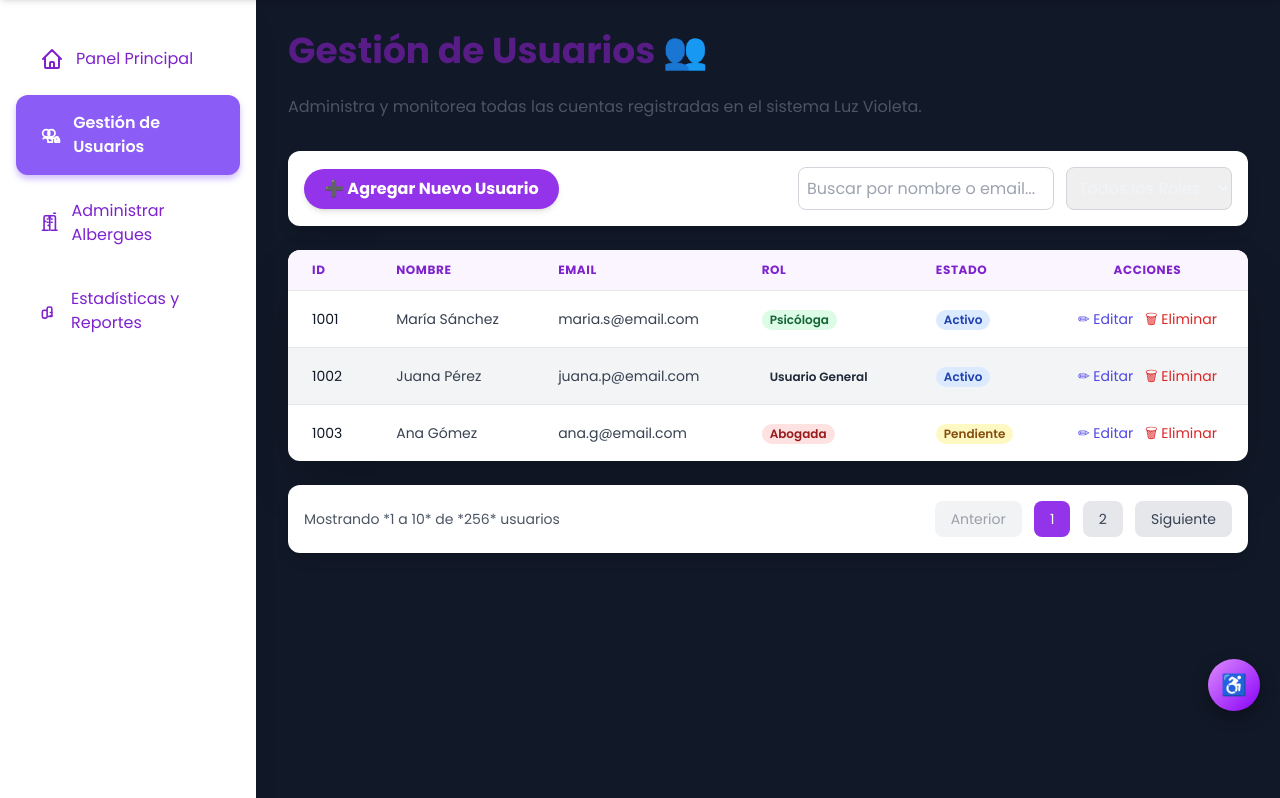
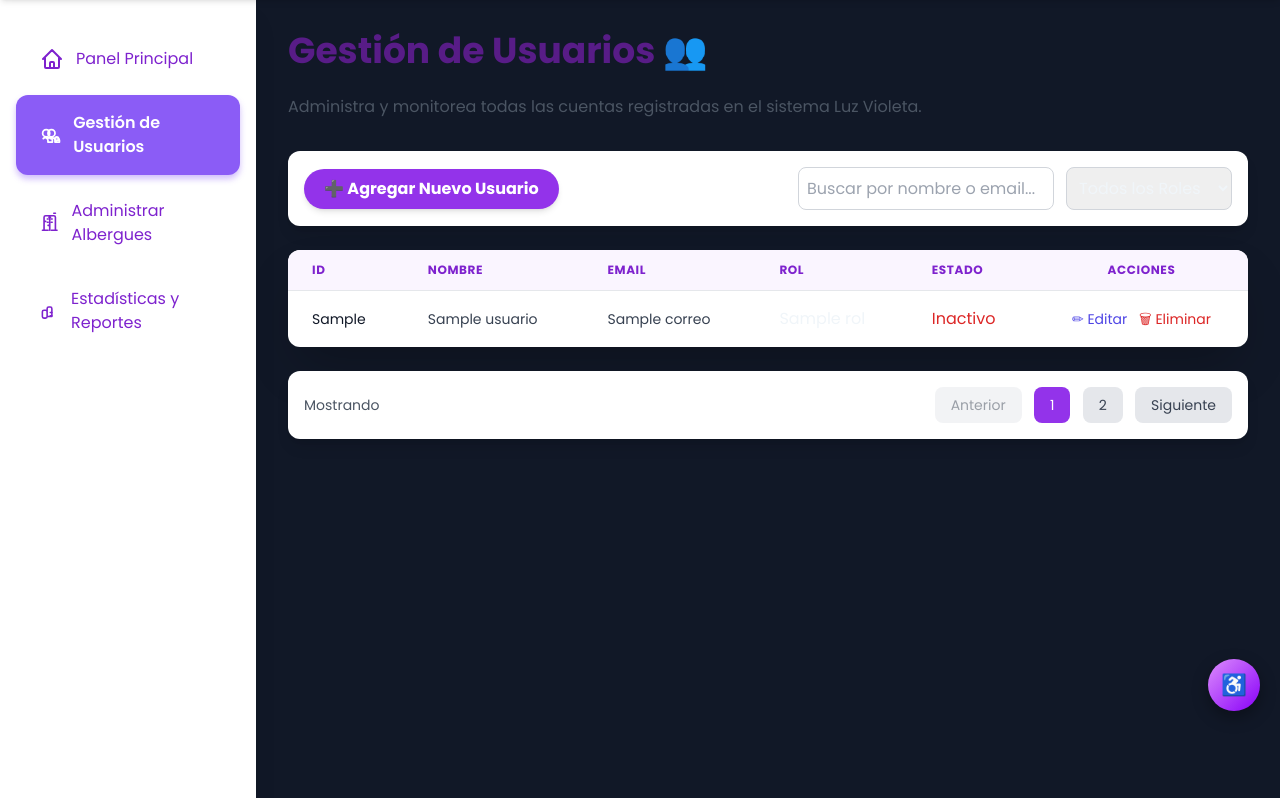
Before and after one commit to diego-reb/Luz-Violeta, a Python web app: template app/templates/gestiondeusuariosadmin.html in a window 1280 px wide. Shown: the part 69-867 px from the top of the page. Run offline with Jinja, Linux system fonts and the light colour scheme; the template is opened without the code that fills it: most values are stand-ins (such as "Sample title", 1, 10 or a date in 2020); some libraries are stand-ins or nearby versions.

Commit message:
Actualice la vista gestion de usuarios para que extraiga los valores de la bd e hice el controller

```diff
--- a/app/__init__.py
+++ b/app/__init__.py
@@ -7,6 +7,7 @@ from app.controllers.admin.adminController import admin_bp
 from app.controllers.admin import admin_bp
 from app.controllers.registro_controllers import registro_bp
 from app.controllers.telefono_controllers import telefono_bp
+from app.controllers.admin.usuarios_controllers import gestion_usuarios_bp
 
 def Luzvioleta():
     app = Flask(__name__)
@@ -25,6 +26,7 @@ def Luzvioleta():
     app.register_blueprint(admin_bp)
     app.register_blueprint(registro_bp)
     app.register_blueprint(telefono_bp)
+    app.register_blueprint(gestion_usuarios_bp)
 
 
     @app.after_request
--- a/app/controllers/admin/__init__.py
+++ b/app/controllers/admin/__init__.py
@@ -1,2 +1,3 @@
 from flask import Blueprint
 from app.controllers.admin.adminController import admin_bp
+from app.controllers.admin.usuarios_controllers import gestion_usuarios_bp
--- a/app/controllers/main_controllers.py
+++ b/app/controllers/main_controllers.py
@@ -5,10 +5,6 @@ main = Blueprint('main', __name__)
 @main.route('/')
 def index():
     return render_template('index.html')
-
-@main.route('/Quienes_somos')
-def quienes_somos():
-    return render_template('inicio.html')
 
 @main.route('/albergues')
 def albergues():
@@ -18,6 +14,7 @@ def albergues():
 def apoyo_legal():
     return render_template('legal.html')
 
+
 @main.route('/apoyo_psicologico')
 def apoyo_psicologico():
     return render_template('psicologico.html')
--- a/app/templates/gestiondeusuariosadmin.html
+++ b/app/templates/gestiondeusuariosadmin.html
@@ -129,19 +129,18 @@
                         </tr>
                     </thead>
                     <tbody class="divide-y divide-gray-200">
+                        {%for u in usuarios %}
                         <tr class="table-row-striped">
-                            <td class="px-6 py-4 whitespace-nowrap text-sm font-medium text-gray-900">1001</td>
-                            <td class="px-6 py-4 whitespace-nowrap text-sm text-gray-700">María Sánchez</td>
-                            <td class="px-6 py-4 whitespace-nowrap text-sm text-gray-700">maria.s@email.com</td>
+                            <td class="px-6 py-4 whitespace-nowrap text-sm font-medium text-gray-900">{{u.id_usuario}}</td>
+                            <td class="px-6 py-4 whitespace-nowrap text-sm text-gray-700">{{u.nombre}}</td>
+                            <td class="px-6 py-4 whitespace-nowrap text-sm text-gray-700">{{u.correo}}</td>
+                            <td class="px-6 py-4 whitespace-nowrap">{{u.rol}}</td>
                             <td class="px-6 py-4 whitespace-nowrap">
-                                <span class="px-2 inline-flex text-xs leading-5 font-semibold rounded-full bg-green-100 text-green-800">
-                                    Psicóloga
-                                </span>
-                            </td>
-                            <td class="px-6 py-4 whitespace-nowrap">
-                                <span class="px-2 inline-flex text-xs leading-5 font-semibold rounded-full bg-blue-100 text-blue-800">
-                                    Activo
-                                </span>
+                                {%if u.activo %}
+                                    <span class="text-green-600 front-semibold">Activo</span>
+                                {% else %}
+                                    <span class="text-red-600 front-semibold">Inactivo</span>
+                                {% endif %}
                             </td>
                             <td class="px-6 py-4 whitespace-nowrap text-center text-sm font-medium space-x-2">
                                 <button class="text-indigo-600 hover:text-indigo-900 transition-colors" onclick="alert('Editando a María Sánchez')">
@@ -152,58 +151,13 @@
                                 </button>
                             </td>
                         </tr>
-                        <tr class="table-row-striped">
-                            <td class="px-6 py-4 whitespace-nowrap text-sm font-medium text-gray-900">1002</td>
-                            <td class="px-6 py-4 whitespace-nowrap text-sm text-gray-700">Juana Pérez</td>
-                            <td class="px-6 py-4 whitespace-nowrap text-sm text-gray-700">juana.p@email.com</td>
-                            <td class="px-6 py-4 whitespace-nowrap">
-                                <span class="px-2 inline-flex text-xs leading-5 font-semibold rounded-full bg-gray-100 text-gray-800">
-                                    Usuario General
-                                </span>
-                            </td>
-                            <td class="px-6 py-4 whitespace-nowrap">
-                                <span class="px-2 inline-flex text-xs leading-5 font-semibold rounded-full bg-blue-100 text-blue-800">
-                                    Activo
-                                </span>
-                            </td>
-                            <td class="px-6 py-4 whitespace-nowrap text-center text-sm font-medium space-x-2">
-                                <button class="text-indigo-600 hover:text-indigo-900 transition-colors" onclick="alert('Editando a Juana Pérez')">
-                                    ✏ Editar
-                                </button>
-                                <button class="text-red-600 hover:text-red-900 transition-colors" onclick="confirm('¿Estás segura de eliminar a Juana Pérez?')">
-                                    🗑 Eliminar
-                                </button>
-                            </td>
-                        </tr>
-                        <tr class="table-row-striped">
-                            <td class="px-6 py-4 whitespace-nowrap text-sm font-medium text-gray-900">1003</td>
-                            <td class="px-6 py-4 whitespace-nowrap text-sm text-gray-700">Ana Gómez</td>
-                            <td class="px-6 py-4 whitespace-nowrap text-sm text-gray-700">ana.g@email.com</td>
-                            <td class="px-6 py-4 whitespace-nowrap">
-                                <span class="px-2 inline-flex text-xs leading-5 font-semibold rounded-full bg-red-100 text-red-800">
-                                    Abogada
-                                </span>
-                            </td>
-                            <td class="px-6 py-4 whitespace-nowrap">
-                                <span class="px-2 inline-flex text-xs leading-5 font-semibold rounded-full bg-yellow-100 text-yellow-800">
-                                    Pendiente
-                                </span>
-                            </td>
-                            <td class="px-6 py-4 whitespace-nowrap text-center text-sm font-medium space-x-2">
-                                <button class="text-indigo-600 hover:text-indigo-900 transition-colors" onclick="alert('Editando a Ana Gómez')">
-                                    ✏ Editar
-                                </button>
-                                <button class="text-red-600 hover:text-red-900 transition-colors" onclick="confirm('¿Estás segura de eliminar a Ana Gómez?')">
-                                    🗑 Eliminar
-                                </button>
-                            </td>
-                        </tr>
+                        {% endfor %}
                         </tbody>
                 </table>
             </div>
 
             <div class="flex justify-between items-center mt-6 p-4 bg-white rounded-xl shadow-lg">
-                <p class="text-sm text-gray-600">Mostrando *1 a 10* de *256* usuarios</p>
+                <p class="text-sm text-gray-600">Mostrando</p>
                 <div class="space-x-2">
                     <button class="px-4 py-2 text-sm font-medium text-gray-700 bg-gray-200 rounded-lg hover:bg-gray-300 transition-colors disabled:opacity-50" disabled>Anterior</button>
                     <button class="px-4 py-2 text-sm font-medium text-white bg-purple-600 rounded-lg hover:bg-purple-700 transition-colors">1</button>
```
Also changed, not shown: app/controllers/admin/adminController.py (+13 -1 lines), app/controllers/admin/usuarios_controllers.py (added, +12 -0 lines), app/templates/inicio.html (deleted, +0 -116 lines).
